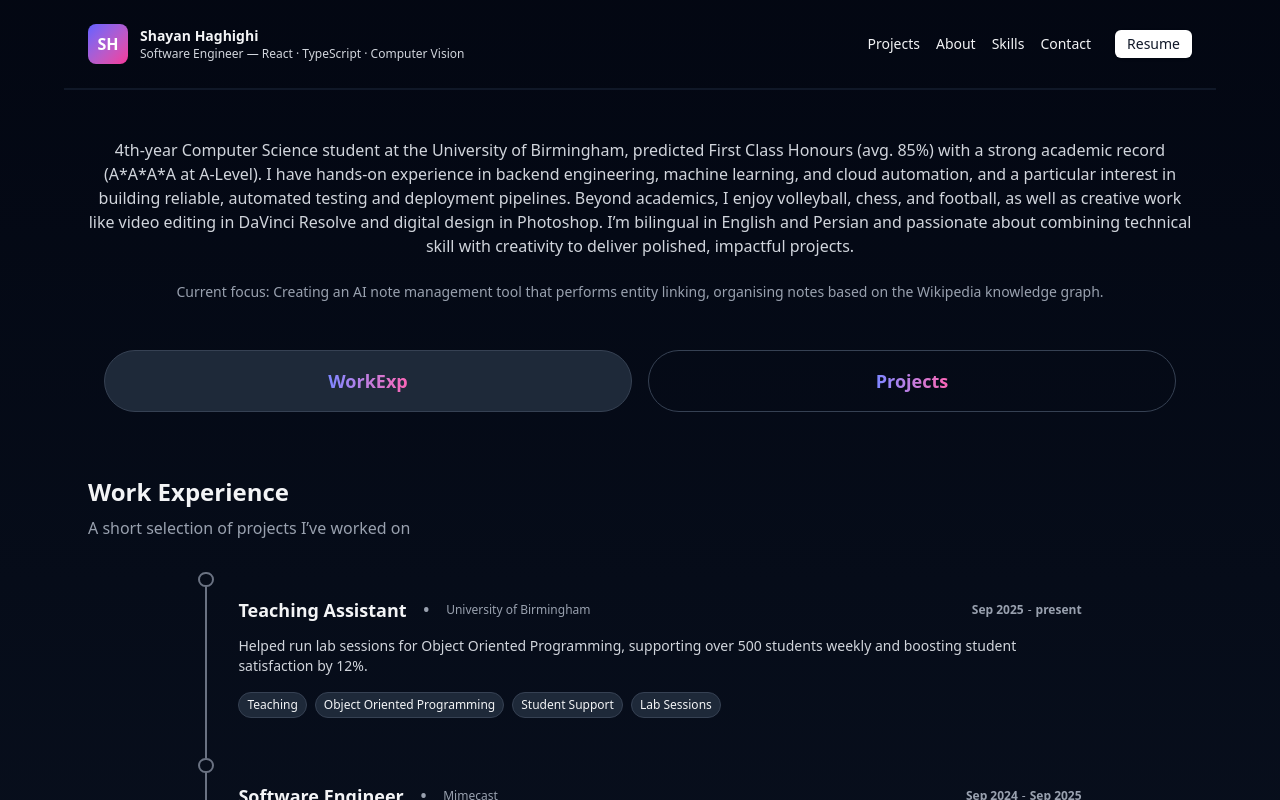
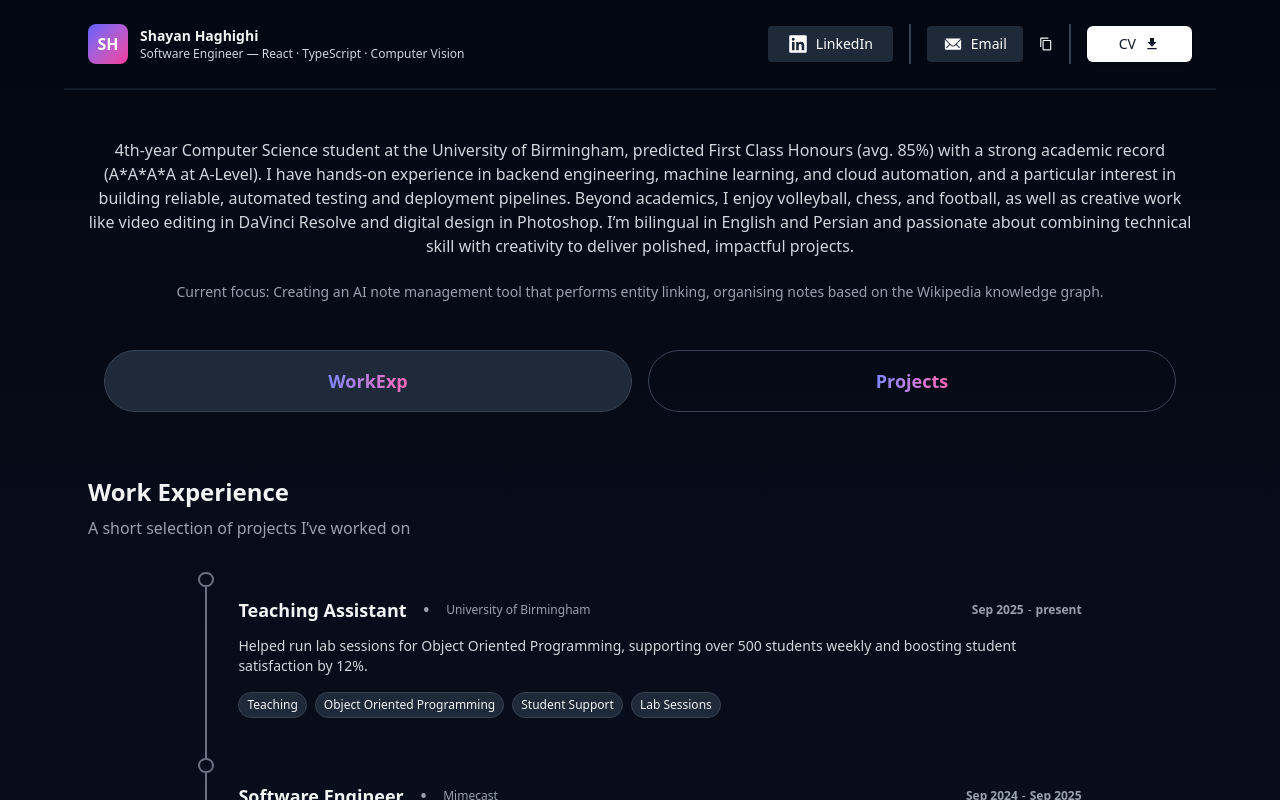
Before and after one commit to ShayanHaghighi/portfolio, a React (Vite) app: page / in a window 1280 px wide. Shown: the top 800 px of the page. Built offline with nearby package versions, Linux system fonts and the light colour scheme.

Commit message:
update navbar

```diff
--- a/package.json
+++ b/package.json
@@ -18,6 +18,7 @@
     "marked": "^16.4.0",
     "react": "^19.1.1",
     "react-dom": "^19.1.1",
+    "react-icons": "^5.5.0",
     "tailwindcss": "^4.1.14"
   },
   "devDependencies": {
--- a/src/components/facts.tsx
+++ /dev/null
@@ -1,19 +0,0 @@
-export default function Facts() {
-    return <aside className="rounded-2xl bg-gray-900 p-6 border border-gray-800 w-fit">
-        <h3 className="font-semibold">Quick facts</h3>
-        <dl className="mt-3 text-sm text-gray-300 space-y-2">
-            <div>
-                <dt className="text-gray-400">Location</dt>
-                <dd>United Kingdom</dd>
-            </div>
-            <div>
-                <dt className="text-gray-400">Role</dt>
-                <dd>Private Tutor • Software Engineer</dd>
-            </div>
-            <div>
-                <dt className="text-gray-400">Looking for</dt>
-                <dd>Contract or full-time roles; interesting projects</dd>
-            </div>
-        </dl>
-    </aside>
-}
--- a/src/components/nav.tsx
+++ b/src/components/nav.tsx
@@ -1,17 +1,80 @@
-export default function Nav(){
-    return(
-        <nav className="hidden md:flex items-center gap-4 text-sm">
-            <a href="#projects" className="hover:underline border-white ">Projects</a>
-            <a href="#about" className="hover:underline">About</a>
-            <a href="#skills" className="hover:underline">Skills</a>
-            <a href="#contact" className="hover:underline">Contact</a>
+import {MdContentCopy, MdDownload} from "react-icons/md";
+import {FaLinkedin} from "react-icons/fa";
+import {IoIosMail} from "react-icons/io";
+import {useState} from "react";
+import {FaCheck} from "react-icons/fa";
+
+const divider = <div className="h-10 w-0.5 bg-gray-700"/>
+
+export default function Nav() {
+    const [hasCopied, setHasCopied] = useState(false);
+
+    function writeToClipboard(text: string) {
+        navigator.clipboard.writeText(text).then(
+            () => {
+                setHasCopied(true);
+                setTimeout(() => {
+                    setHasCopied(false)
+                }, 1000)
+            },
+            () => {
+                console.log("Not Copied to clipboard");
+            },
+        );
+    }
+
+    function copyToClipboard(text: string) {
+        // eslint-disable-next-line @typescript-eslint/ban-ts-comment
+        // @ts-expect-error
+        navigator.permissions.query({name: "clipboard-write"}).then((result) => {
+            if (result.state === "granted" || result.state === "prompt") {
+                writeToClipboard(text)
+            }
+        }).catch(() => {
+            writeToClipboard(text)
+        });
+    }
+
+    return (
+        <nav className="hidden md:flex items-center justify-center gap-4 text-sm">
+
             <a
-                href="/resume.pdf"
-                className="ml-2 inline-block px-3 py-1 rounded-md bg-white text-gray-900 font-medium shadow-sm"
+                href="https://linkedin.com/in/your-profile"
+                target="_blank"
+                rel="noopener noreferrer"
+                className="flex-1 flex items-center gap-2 px-5 py-2 bg-gray-800 text-white rounded hover:bg-gray-900 transition"
+            >
+                <FaLinkedin className="size-5"/>
+                LinkedIn
+            </a>
+
+            {divider}
+
+            <div className="flex-1 flex items-center justify-center gap-4">
+                <a
+                    href="mailto:your.email@example.com"
+                    className="flex items-center gap-2 px-4 py-2 bg-gray-800 text-white rounded hover:bg-gray-900 transition"
+                >
+                    <IoIosMail className="size-5"/>
+                    Email
+                </a>
+                <div className="">
+                    <MdContentCopy className="cursor-pointer "
+                                   onClick={() => copyToClipboard("your.email@example.com")}/>
+                    {hasCopied && <FaCheck className="absolute -translate-x-0"/>}</div>
+            </div>
+
+            {divider}
+
+            <a
+                href="/CV.pdf"
+                className="flex-1 px-8 py-2 rounded-md bg-white hover:brightness-75 text-gray-900 font-medium shadow-sm flex flex-row items-center justify-between gap-2"
                 download
             >
-                Resume
+                <span>CV</span>
+                <MdDownload className="size-4"/>
             </a>
+
         </nav>
     )
 }
```
Also changed, not shown: src/types/workExp.ts (added, +9 -0 lines), 1 other file (tests, documents, lock files or other folders).
